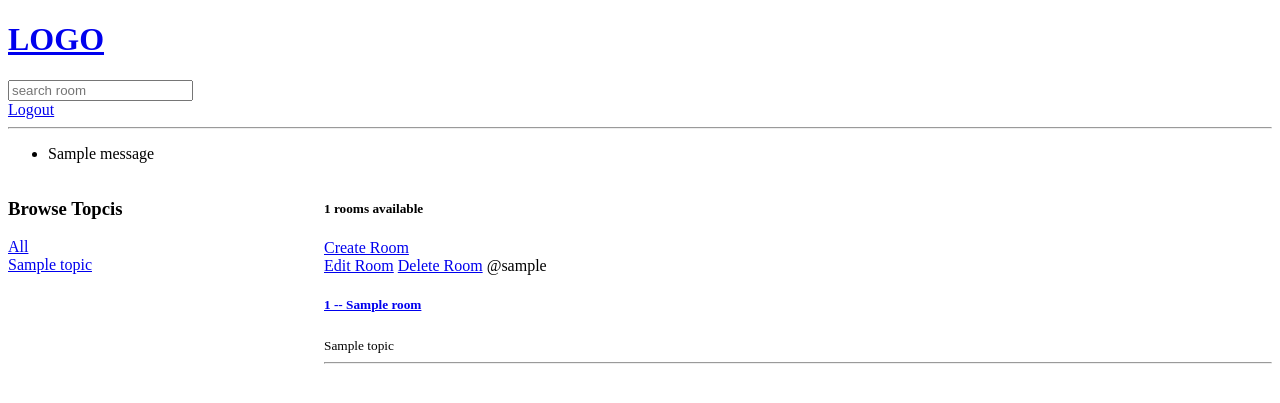
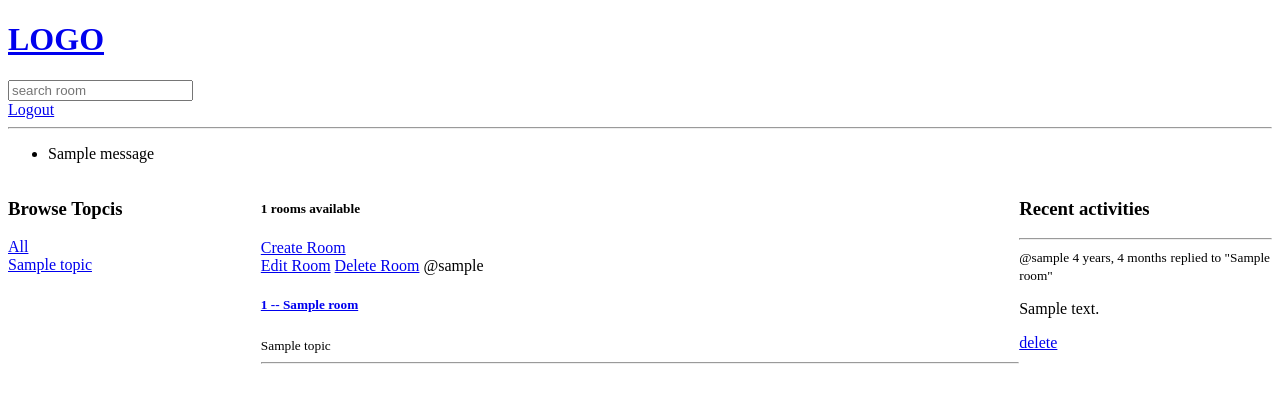
Before and after one commit to SamiDghim/django-blogtech, a Django app: page / in a window 1280 px wide. Shown: the top 403 px of the page. Run offline with Django 5.2, Linux system fonts and the light colour scheme; a user stored in the database is signed in; tables that the repository leaves empty hold one stand-in row (values such as "Sample post"); one stand-in notice (Sample message) is shown.

Commit message:
add recent activites

```diff
--- a/base/models.py
+++ b/base/models.py
@@ -33,5 +33,7 @@ class Message(models.Model):
   updated = models.DateTimeField(auto_now=True) # take snapchot every time we save the room
   created = models.DateTimeField(auto_now_add=True) # take snapchot when we first save/create room
 
+  class Meta:
+    ordering = ['-updated', '-created']
   def __str__(self):
     return self.body[0:50] # limit to 50 character
--- a/base/templates/base/home.html
+++ b/base/templates/base/home.html
@@ -3,7 +3,7 @@
 <style>
   .home-container {
     display: grid;
-    grid-template-columns: 1fr 3fr;
+    grid-template-columns: 1fr 3fr 1fr;
   }
 </style>
 
@@ -41,5 +41,20 @@
       {%endfor%}
     </div>
   </div>
+  <div>
+    <h3>Recent activities</h3>
+    <hr>
+    {% for message in room_messages %}
+      <div>
+        <small>@{{message.user}} {{message.created|timesince}}</small>
+        <small>replied to "{{message.room}}"</small>
+
+        <p>{{message}}</p>
+        {% if request.user == message.user%}
+        <a href="{% url 'delete-message' message.id %}">delete</a>
+        {%endif%}
+      </div>
+    {%endfor%}
+  </div>
 </div>
 {% endblock content %}
--- a/base/views.py
+++ b/base/views.py
@@ -71,12 +71,15 @@ def home(request):
 
   topics = Topic.objects.all()
   room_count = rooms.count
-  context = { "rooms": rooms, "topics": topics, "room_count":  room_count}
+  room_messages = Message.objects.all()
+
+  context = { "rooms": rooms, "topics": topics, "room_count":  room_count, 'room_messages': room_messages}
   return  render(request, 'base/home.html', context)
 
 def room(request,pk):
   room = Room.objects.get(id=pk)
-  room_messages = room.message_set.all().order_by('-created')
+  room_messages = room.message_set.all()
+  # .order_by('-created')
   participants = room.participants.all()
   if request.method == 'POST':
     message = Message.objects.create(
```
